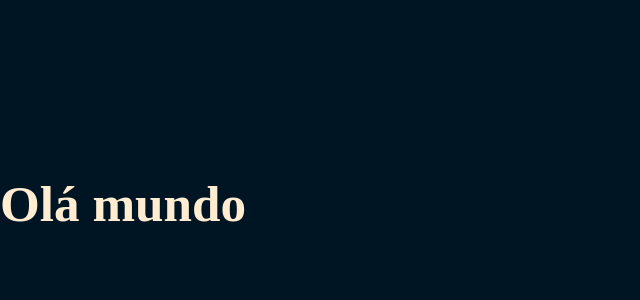
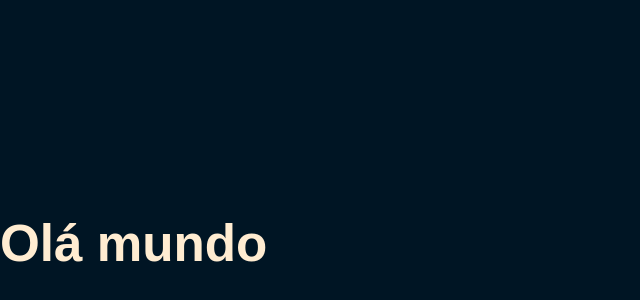
Before and after one commit to Matheuslync/REACT, a React (Vite) app: page / in a window 1280 px wide. Shown: the part 196-496 px from the top of the page, without its empty margins (0-640 px from the left). Built offline with nearby package versions, Linux system fonts and the light colour scheme.

Commit message:
add speedinsights

```diff
--- a/package.json
+++ b/package.json
@@ -11,6 +11,7 @@
   },
   "dependencies": {
     "@vercel/analytics": "^1.5.0",
+    "@vercel/speed-insights": "^1.2.0",
     "react": "^19.1.0",
     "react-dom": "^19.1.0"
   },
--- a/src/App.jsx
+++ b/src/App.jsx
@@ -3,6 +3,7 @@ import reactLogo from './assets/react.svg'
 import viteLogo from '/vite.svg'
 
 import style from './App.module.css'
+
 
 function App() {
   return (
--- a/src/App.module.css
+++ b/src/App.module.css
@@ -19,3 +19,9 @@ body{
   background-color: var(--dark);
   color: var(--beige);
 }
+.title{
+    font-family: Arial, Helvetica, sans-serif;
+    width: 100%;
+    text-align: center;
+    margin-top: 10vh;
+}
--- a/src/index.css
+++ b/src/index.css
@@ -1,9 +1,4 @@
-.title{
-    font-family: Arial, Helvetica, sans-serif;
-    width: 100%;
-    text-align: center;
-    margin-top: 10vh;
-}
+
 
 a {
   font-weight: 500;
--- a/src/main.jsx
+++ b/src/main.jsx
@@ -3,11 +3,12 @@ import { createRoot } from 'react-dom/client'
 import './index.css'
 import App from './App.jsx'
 import { Analytics } from "@vercel/analytics/react"
+import { SpeedInsights } from "@vercel/speed-insights/react"
 
 createRoot(document.getElementById('root')).render(
   <StrictMode>
     <Analytics/>
-
+    <SpeedInsights/>
     <App />
   </StrictMode>,
 )
```
Also changed, not shown: 1 other file (tests, documents, lock files or other folders).
